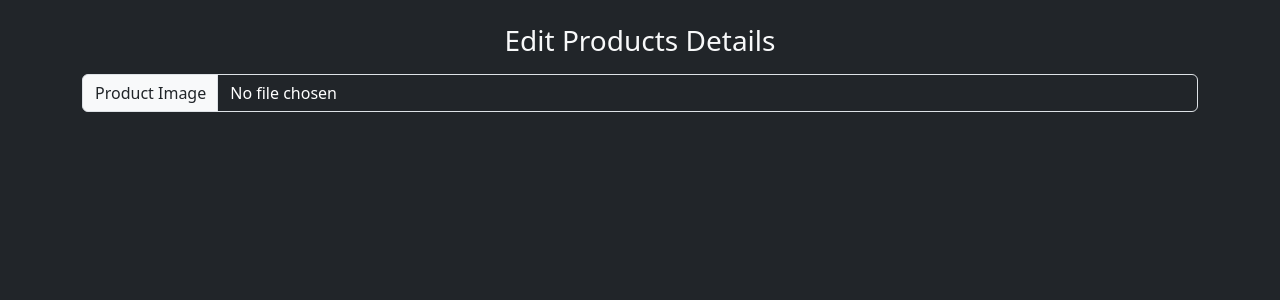
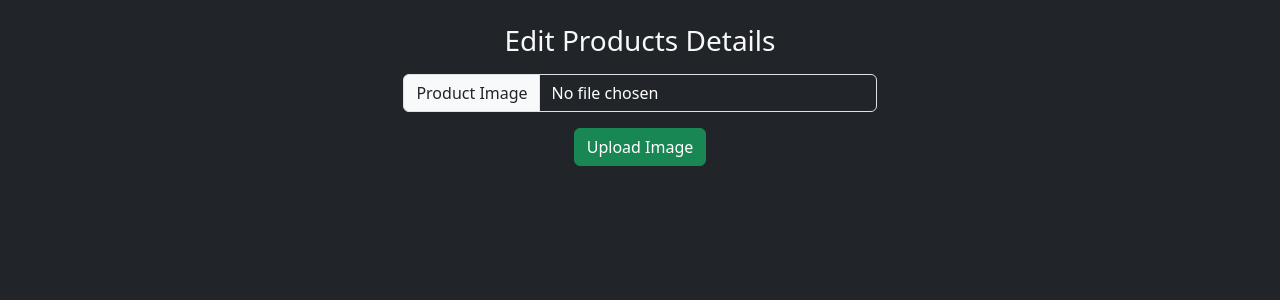
Before and after one commit to RakeshBeni/store_admin_panel, a PHP site: page /changeProductDetails.php?sr= in a window 1280 px wide. Shown: the part 57-357 px from the top of the page. Run offline with PHP 8.4, Linux system fonts and the light colour scheme; data that the repository does not hold is empty.

Commit message:
upload image done .

```diff
--- a/changeProductDetails.php
+++ b/changeProductDetails.php
@@ -63,9 +63,21 @@ include "./connection.php";
 
         <h3 class="text-center text-light mb-3">Edit Products Details</h3>
 
-        <div class="d-flex col-3 input-group mb-3 custom-file-button ">
-            <span class="input-group-text" id="basic-addon3">Product Image</span>
-            <input type="file" class="form-control bg-dark text-white" placeholder="Invoice image" accept="image/png" name="productPhoto" aria-describedby="basic-addon3" onchange="previewImage(event)">
+        <div class=" d-flex  justify-content-center">
+            <div class="">
+            <form action="./Backend/updatePhoto.php" method="post" enctype="multipart/form-data">
+                <input type="text" name="sr" value="<?php echo $_GET['sr']?>" hidden>
+
+                <div class="d-flex input-group mb-3 custom-file-button col-6 ">
+                    <span class="input-group-text" id="basic-addon3">Product Image</span>
+                    <input type="file" class="form-control bg-dark text-white col-6" placeholder="Invoice image" accept="image/png" name="productPhoto" aria-describedby="basic-addon3" onchange="previewImage(event)" required>
+                </div>
+                <div class="text-center">
+
+                    <button type="submit" class="btn btn-success mb-3" > Upload Image</button>
+                </div>
+            </form>
+            </div>
         </div>
 
         <div class="row d-flex justify-content-around">
@@ -81,7 +93,7 @@ include "./connection.php";
                         <p class="card-text"><span class="text-light h3"> &#8377 <span id="sellingPrice" contenteditable="true"><?php echo $row['sellingPrice'] ?></span>/-</span> MRP: <del id="mrp" contenteditable="true"><?php echo $row['mrp'] ?></del>/- <span class="text-success">(<?php $discount = (($row['mrp'] - $row['sellingPrice']) / $row['mrp']) * 100;
                                                                                                                                                                                                                                                                                             echo round($discount) ?>% off)</span></p>
 
-                        <button class="btn btn-primary" onclick="SaveData()">Save</button>
+                        <button class="btn btn-primary" onclick="SaveData()">Save Details</button>
 
                     </div>
                 </div>
@@ -110,12 +122,9 @@ include "./connection.php";
 
             if (input.files && input.files[0]) {
                 const reader = new FileReader();
-
                 reader.onload = function(e) {
                     preview.src = e.target.result;
-                    // preview.style.display = 'block';
                 };
-
                 reader.readAsDataURL(input.files[0]);
             }
         }
```
Also changed, not shown: Backend/addproduct.php (+1 -7 lines), Backend/updatePhoto.php (added, +42 -0 lines).
